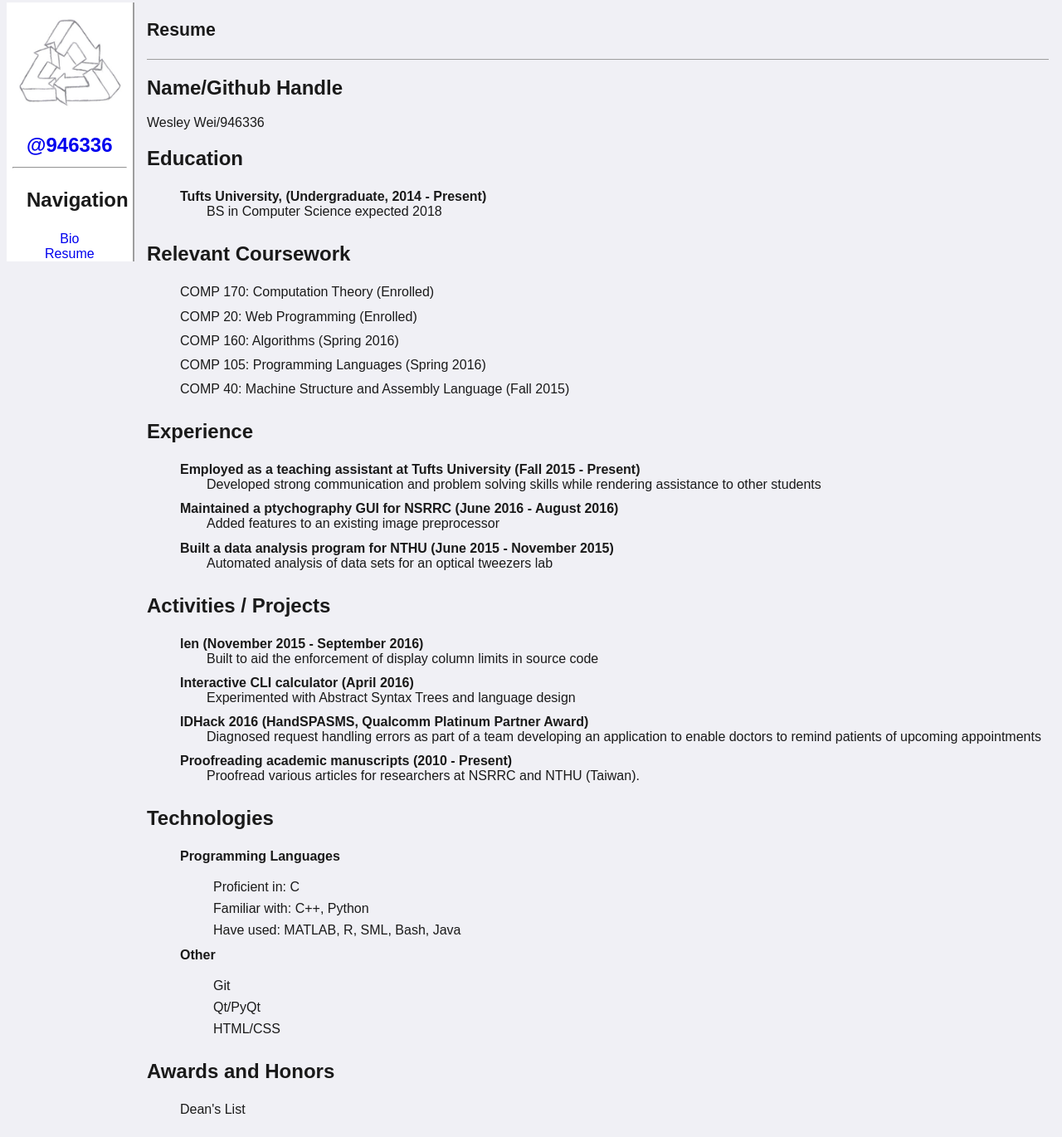
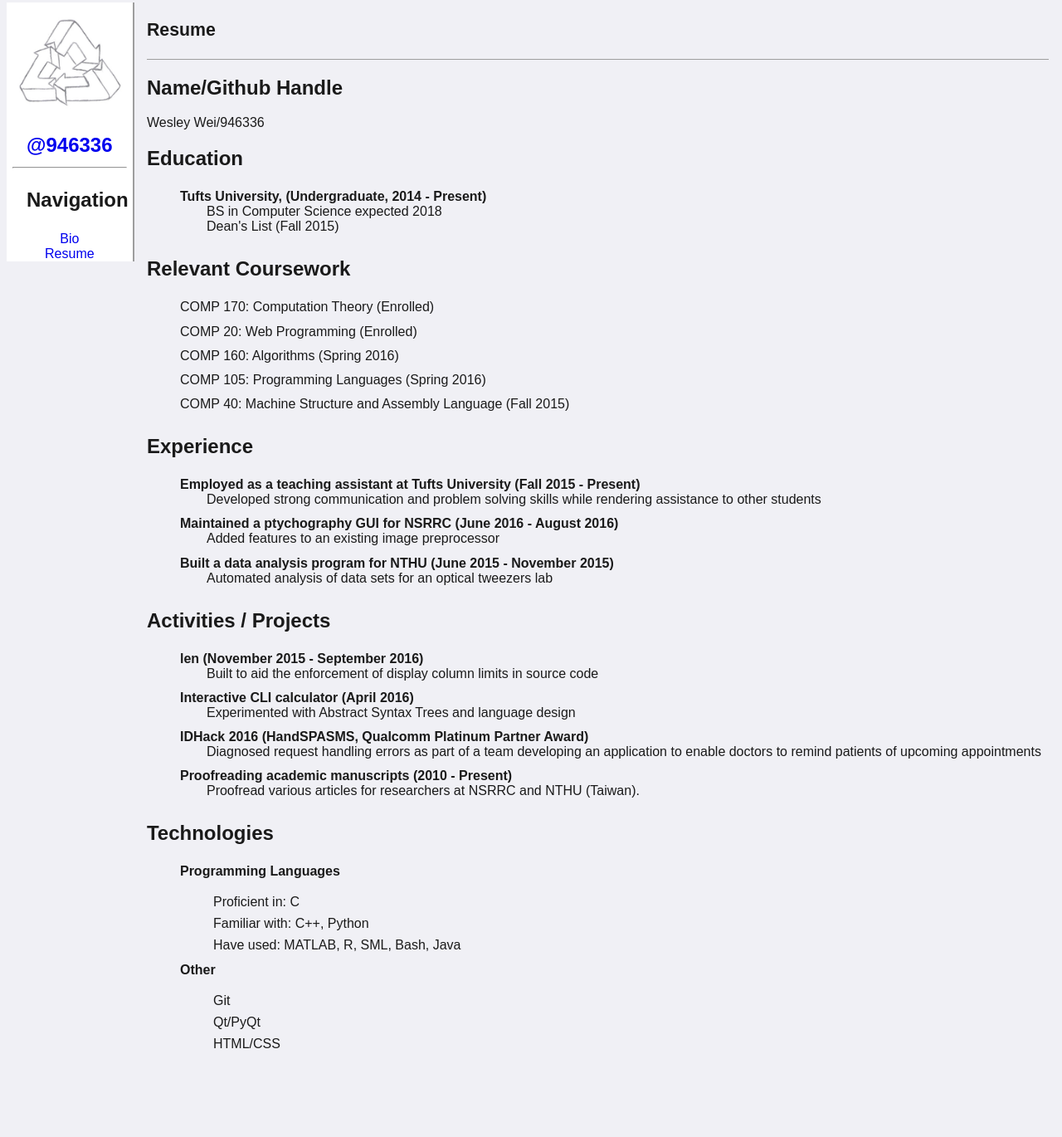
Before and after one commit to 946336/946336, a plain HTML site: page resume.html in a window 1280 px wide. Shown: the part 5-1375 px from the top of the page at 83% size. After the commit the page ends 1296 px from the top, so only its background shows below. Drawn offline with Linux system fonts and the light colour scheme.

Commit message:
Merged Awards/Honors with Education
A single "Dean's List" was not worth its own section. Athletic achievements
aren't relevant.

```diff
--- a/resume.html
+++ b/resume.html
@@ -37,7 +37,8 @@
         <ul class="outerlist">
             <li>
                 <span class="subsection">Tufts University, (Undergraduate, 2014 - Present)</span><br/>
-                <span class="description">BS in Computer Science expected 2018</span>
+                <span class="description">BS in Computer Science expected 2018</span><br/>
+                <span class="description">Dean's List (Fall 2015)</span>
             </li>
         </ul>
 
@@ -124,13 +125,6 @@
                 </ul>
             </li>
         </ul>
-        <h2>Awards and Honors</h2>
-        <ul class="outerlist">
-            <li>
-                Dean's List
-            </li>
-        </ul>
-
     </div>
 </div>
 
```
